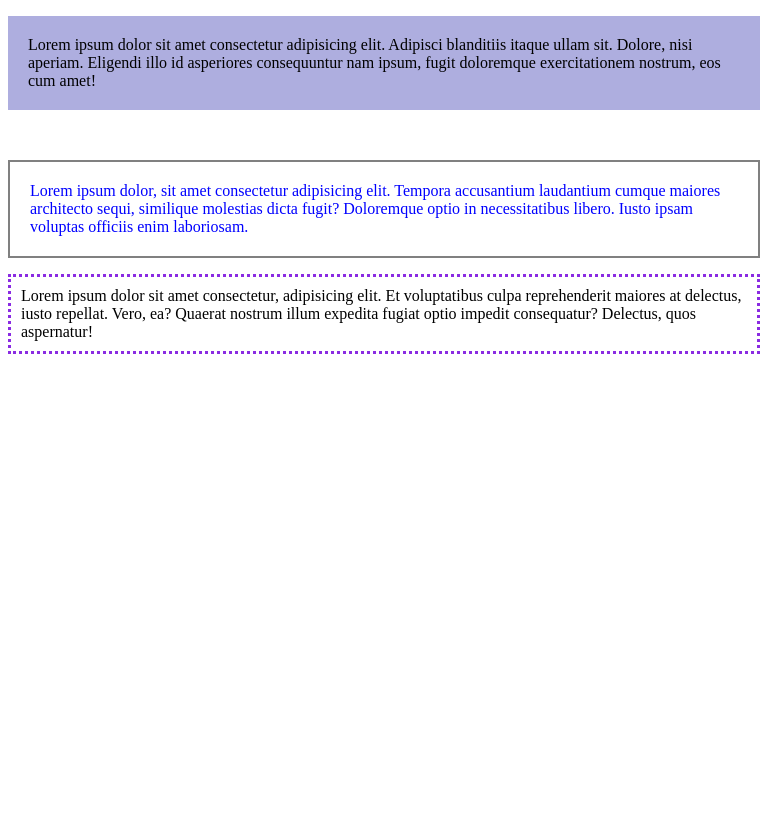
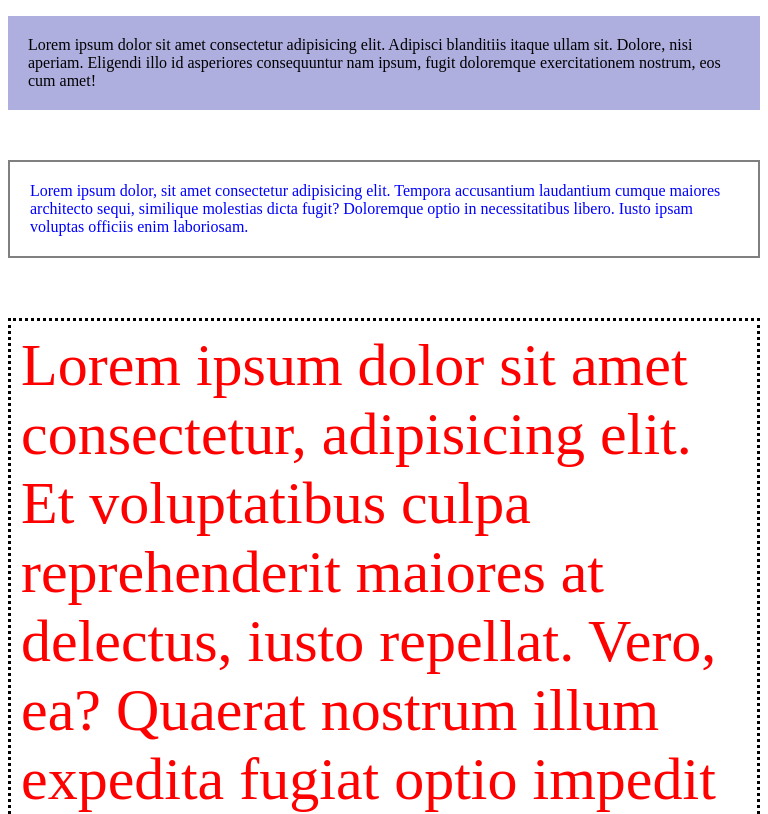
Before and after one commit to Atefeh97hmt/saturday-front-zharfa, a plain HTML site: page mediaquery.html in a window 768 px wide. Shown: the top 814 px of the page. Drawn offline with Linux system fonts and the light colour scheme.

Commit message:
media query with two conditions

```diff
--- a/assets/style/mediaQuery.css
+++ b/assets/style/mediaQuery.css
@@ -31,11 +31,10 @@
     padding: 10px;
 }
 
-@media screen and (max-width: 600px) and (min-width:900px){
-.media3{
-   color: red;
-   font-size: 60px;
-   border: 3px dotted rgb(0, 0, 0);
-
-}
-}
+@media screen and (min-width: 600px) and (max-width: 900px) {
+    .media3 {
+      color: red;
+      font-size: 60px;
+      border: 3px dotted rgb(0, 0, 0);
+    }
+  }
```
